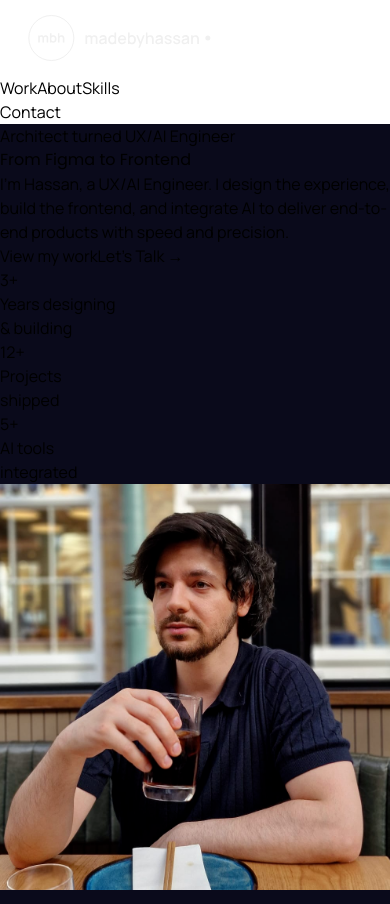
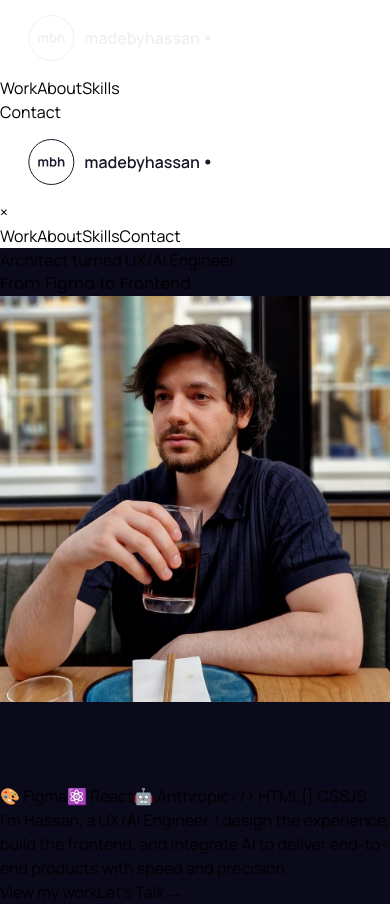
Before and after one commit to Madebyhassan/portfolio, a React (Vite) app in the folder portfolio-project/: page / in a window 390 px wide. Shown: the top 904 px of the page. Built offline with nearby package versions, Linux system fonts and the light colour scheme.

Commit message:
Navbar and Hero section has responsive design

```diff
--- a/portfolio-project/src/components/Hero.jsx
+++ b/portfolio-project/src/components/Hero.jsx
@@ -3,11 +3,14 @@ import { motion } from "framer-motion";
 // Each badge has its own unique movement signature —
 // different y/x/rotate keyframes, duration, and delay
 // so they never move in sync with each other.
+// Positions are now percentages of the photo container's own size,
+// so badges scale proportionally at any container width — no more
+// fixed pixel offsets that overflow on narrower (tablet) screens.
 const badges = [
   {
     id: "figma",
     label: "🎨 Figma",
-    position: { top: "-18px", left: "-36px" },
+    position: { top: "-6%", left: "-14%" },
     y: [0, -10, 4, -7, 0],
     x: [0, 4, -2, 3, 0],
     rotate: [0, 1.5, -1, 0.8, 0],
@@ -18,7 +21,7 @@ const badges = [
   {
     id: "react",
     label: "⚛️ React",
-    position: { top: "-18px", right: "-36px" },
+    position: { top: "-6%", right: "-14%" },
     y: [0, -6, 9, -4, 0],
     x: [0, -3, 4, -2, 0],
     rotate: [0, -1, 1.5, -0.5, 0],
@@ -29,7 +32,7 @@ const badges = [
   {
     id: "anthropic",
     label: "🤖 Anthropic",
-    position: { top: "22%", right: "-60px" },
+    position: { top: "22%", right: "-22%" },
     y: [0, 8, -5, 7, 0],
     x: [0, 3, -4, 2, 0],
     rotate: [0, 0.8, -1.2, 0.5, 0],
@@ -40,7 +43,7 @@ const badges = [
   {
     id: "html",
     label: "</> HTML",
-    position: { bottom: "28%", right: "-48px" },
+    position: { bottom: "28%", right: "-18%" },
     y: [0, -8, 6, -9, 0],
     x: [0, -2, 5, -3, 0],
     rotate: [0, -1.5, 0.8, -1, 0],
@@ -51,7 +54,7 @@ const badges = [
   {
     id: "css",
     label: "{} CSS",
-    position: { top: "38%", left: "-46px" },
+    position: { top: "38%", left: "-17%" },
     y: [0, 7, -8, 5, 0],
     x: [0, -4, 2, -3, 0],
     rotate: [0, 1, -0.8, 1.2, 0],
@@ -62,7 +65,7 @@ const badges = [
   {
     id: "js",
     label: "JS",
-    position: { bottom: "18%", left: "-36px" },
+    position: { bottom: "18%", left: "-14%" },
     y: [0, -9, 5, -7, 0],
     x: [0, 3, -5, 2, 0],
     rotate: [0, -0.8, 1.5, -1, 0],
@@ -72,10 +75,44 @@ const badges = [
   },
 ];
 
+// Static version of the same badges for the mobile row — no motion, no positioning
+const staticBadges = [
+  {
+    id: "figma",
+    label: "🎨 Figma",
+    className: "bg-white/10 border-white/15 text-white/80",
+  },
+  {
+    id: "react",
+    label: "⚛️ React",
+    className: "bg-white/10 border-white/15 text-white/80",
+  },
+  {
+    id: "anthropic",
+    label: "🤖 Anthropic",
+    className: "bg-indigo-500/20 border-indigo-500/30 text-indigo-300",
+  },
+  {
+    id: "html",
+    label: "</> HTML",
+    className: "bg-white/10 border-white/15 text-white/80",
+  },
+  {
+    id: "css",
+    label: "{} CSS",
+    className: "bg-white/10 border-white/15 text-white/80",
+  },
+  {
+    id: "js",
+    label: "JS",
+    className: "bg-yellow-500/15 border-yellow-500/25 text-yellow-300",
+  },
+];
+
 function Hero() {
   return (
     <section
-      className="relative min-h-screen flex items-center overflow-hidden p-24 pb-40"
+      className="relative min-h-screen flex items-center overflow-hidden px-6 py-32 md:p-16 lg:p-24 md:pb-32 lg:pb-40"
       style={{ background: "#0A0A1B" }}
     >
       {/* Background glows */}
@@ -93,10 +130,11 @@ function Hero() {
             "radial-gradient(ellipse at 75% 40%, rgba(139,92,246,0.1) 0%, transparent 55%)",
         }}
       />
+
       {/* Main content */}
-      <div className="max-w-6xl w-full mx-auto px-12 pt-24 flex items-center gap-20">
-        {/* ── LEFT: Text ── */}
-        <div className="flex-1 flex flex-col gap-7">
+      <div className="max-w-6xl w-full mx-auto md:px-8 lg:px-12 pt-16 md:pt-20 lg:pt-24 flex flex-col md:flex-row items-center gap-10 md:gap-12 lg:gap-20">
+        {/* ── TEXT ── */}
+        <div className="flex-1 flex flex-col items-center text-center md:items-start md:text-left gap-6 md:gap-7 w-full">
           <div className="flex items-center gap-3">
             <div className="w-8 h-px bg-indigo-500" />
             <span className="text-indigo-400 text-xs font-semibold tracking-[0.2em] uppercase">
@@ -104,14 +142,57 @@ function Hero() {
             </span>
           </div>
 
-          <h1 className="font-extrabold text-white leading-none tracking-tight">
-            <span className="text-7xl text-white">From </span>{" "}
-            <span className="text-7xl text-indigo-500">Figma </span>{" "}
-            <span className="text-7xl text-white">to </span>{" "}
-            <span className="text-7xl text-indigo-500">Frontend</span>
+          <h1 className="font-extrabold text-white leading-tight md:leading-none tracking-tight">
+            <span className="text-4xl md:text-5xl lg:text-7xl text-white">
+              From{" "}
+            </span>
+            <span className="text-4xl md:text-5xl lg:text-7xl text-indigo-500">
+              Figma{" "}
+            </span>
+            <span className="text-4xl md:text-5xl lg:text-7xl text-white">
+              to{" "}
+            </span>
+            <span className="text-4xl md:text-5xl lg:text-7xl text-indigo-500">
+              Frontend
+            </span>
           </h1>
 
-          <p className="text-white/80 text-lg leading-relaxed max-w-md">
+          {/* ── PHOTO + BADGES — mobile only, sits between headline and description ── */}
+          <div className="md:hidden flex flex-col items-center gap-5 w-full">
+            <div className="relative shrink-0">
+              <div
+                className="absolute -inset-8 pointer-events-none"
+                style={{
+                  background:
+                    "radial-gradient(ellipse at center, rgba(99,102,241,0.25) 0%, transparent 70%)",
+                }}
+              />
+              <div
+                className="relative w-56 rounded-2xl overflow-hidden border border-white/10"
+                style={{ aspectRatio: "4/5" }}
+              >
+                <img
+                  src="/home/hassan-picture.png"
+                  alt="Hassan Al-Hashimi"
+                  className="w-full h-full object-cover"
+                  style={{ objectPosition: "center 10%" }}
+                />
+              </div>
+            </div>
+
+            <div className="flex flex-wrap items-center justify-center gap-2 max-w-xs">
+              {staticBadges.map((badge) => (
+                <span
+                  key={badge.id}
+                  className={`backdrop-blur-sm border rounded-full px-3 py-1.5 text-xs font-medium ${badge.className}`}
+                >
+                  {badge.label}
+                </span>
+              ))}
+            </div>
+          </div>
+
+          <p className="text-white/80 text-base md:text-lg leading-relaxed max-w-md">
             I'm Hassan, a UX/AI Engineer. I{" "}
             <span className="text-indigo-500 font-bold">design</span> the
             experience, <span className="text-indigo-500 font-bold">build</span>{" "}
@@ -127,7 +208,7 @@ function Hero() {
                   .getElementById("work")
                   ?.scrollIntoView({ behavior: "smooth" })
               }
-              className="bg-indigo-500 text-white px-7 py-3.5 rounded-full text-sm font-semibold hover:bg-indigo-600 transition-colors cursor-pointer"
+              className="bg-indigo-500 text-white px-6 md:px-7 py-3 md:py-3.5 rounded-full text-sm font-semibold hover:bg-indigo-600 transition-colors cursor-pointer"
             >
               View my work
             </button>
@@ -144,7 +225,7 @@ function Hero() {
           </div>
 
           {/* Stats */}
-          <div className="flex items-center gap-10 pt-8 border-t border-white/10">
+          <div className="flex items-center justify-center md:justify-start flex-wrap gap-6 md:gap-8 lg:gap-10 pt-8 border-t border-white/10 w-full">
             <div>
               <div className="text-3xl font-extrabold text-indigo-500">
                 3<span className="text-white">+</span>
@@ -179,9 +260,8 @@ function Hero() {
           </div>
         </div>
 
-        {/* ── RIGHT: Photo + floating badges ── */}
-        <div className="relative shrink-0">
-          {/* Glow behind photo */}
+        {/* ── RIGHT: Photo + floating badges — tablet & desktop ── */}
+        <div className="hidden md:block relative shrink-0">
           <div
             className="absolute -inset-8 pointer-events-none"
             style={{
@@ -190,9 +270,9 @@ function Hero() {
             }}
           />
 
-          {/* Photo */}
+          {/* Photo shrinks at md, full size at lg — badges below use % so they scale with it */}
           <div
-            className="relative w-80 rounded-2xl overflow-hidden border border-white/10"
+            className="relative w-56 md:w-64 lg:w-80 rounded-2xl overflow-hidden border border-white/10"
             style={{ aspectRatio: "4/5" }}
           >
             <img
@@ -203,11 +283,10 @@ function Hero() {
             />
           </div>
 
-          {/* Floating badges */}
           {badges.map((badge) => (
             <motion.div
               key={badge.id}
-              className={`absolute backdrop-blur-sm border rounded-full px-3 py-1.5 text-xs font-medium hidden md:block ${badge.className}`}
+              className={`absolute backdrop-blur-sm border rounded-full px-2.5 py-1 md:px-3 md:py-1.5 text-[11px] md:text-xs font-medium whitespace-nowrap ${badge.className}`}
               style={badge.position}
               animate={{ y: badge.y, x: badge.x, rotate: badge.rotate }}
               transition={{
--- a/portfolio-project/src/components/Navbar.jsx
+++ b/portfolio-project/src/components/Navbar.jsx
@@ -1,9 +1,9 @@
 import { useState, useEffect } from "react";
-import { Link, useNavigate } from "react-router-dom";
+import { Link } from "react-router-dom";
 
 function Navbar() {
   const [scrolled, setScrolled] = useState(false);
-  const navigate = useNavigate();
+  const [menuOpen, setMenuOpen] = useState(false);
 
   useEffect(() => {
     const handleScroll = () => setScrolled(window.scrollY > 20);
@@ -11,7 +11,16 @@ function Navbar() {
     return () => window.removeEventListener("scroll", handleScroll);
   }, []);
 
+  // Lock background scroll while the mobile menu is open
+  useEffect(() => {
+    document.body.style.overflow = menuOpen ? "hidden" : "";
+    return () => {
+      document.body.style.overflow = "";
+    };
+  }, [menuOpen]);
+
   const handleSectionLink = (sectionId) => {
+    setMenuOpen(false);
     if (window.location.pathname === "/") {
       document
         .getElementById(sectionId)
@@ -22,23 +31,30 @@ function Navbar() {
   };
 
   return (
+    <>
       <nav
-      className={`fixed top-0 left-0 right-0 z-50 flex items-center justify-between px-12 py-4 transition-all duration-300 ${
+        className={`fixed top-0 left-0 right-0 z-50 flex items-center justify-between px-6 md:px-12 py-4 transition-all duration-300 ${
           scrolled
             ? "bg-white/60 backdrop-blur-md border-b border-gray-200/50 shadow-sm"
             : "bg-transparent"
         }`}
       >
-      <Link to="/" className="flex items-center">
+        {/* Logo */}
+        <Link
+          to="/"
+          className="flex items-center"
+          onClick={() => setMenuOpen(false)}
+        >
           <img
             src={scrolled ? "/home/logo-dark.svg" : "/home/logo-light.svg"}
             alt="Hassan Al-Hashimi"
-          className="h-20 w-auto transition-opacity duration-300"
+            className="h-12 md:h-20 w-auto transition-opacity duration-300"
           />
         </Link>
 
+        {/* Desktop nav links — hidden on mobile */}
         <div
-        className={`flex gap-10 text-sm font-medium transition-colors duration-300 ${scrolled ? "text-gray-300" : "text-white/80"}`}
+          className={`hidden md:flex gap-10 text-sm font-medium transition-colors duration-300 ${scrolled ? "text-gray-300" : "text-white/80"}`}
         >
           <button
             onClick={() => handleSectionLink("work")}
@@ -65,13 +81,86 @@ function Navbar() {
           </button>
         </div>
 
+        {/* Desktop Contact button — hidden on mobile */}
         <button
           onClick={() => handleSectionLink("contact")}
-        className="bg-indigo-500 font-medium text-white px-5 py-2 rounded-full text-sm hover:bg-indigo-600 transition-colors cursor-pointer"
+          className="hidden md:block bg-indigo-500 font-medium text-white px-5 py-2 rounded-full text-sm hover:bg-indigo-600 transition-colors cursor-pointer"
         >
           Contact
         </button>
+
+        {/* Hamburger — visible only on mobile */}
+        <button
+          onClick={() => setMenuOpen(true)}
+          className={`md:hidden flex flex-col items-end gap-1.5 w-8 h-8 justify-center cursor-pointer ${scrolled ? "text-gray-700" : "text-white"}`}
+          aria-label="Open menu"
+        >
+          <span className="block w-6 h-[2px] bg-current rounded-full" />
+          <span className="block w-6 h-[2px] bg-current rounded-full" />
+          <span className="block w-4 h-[2px] bg-current rounded-full" />
+        </button>
       </nav>
+
+      {/* ── DIM OVERLAY — click to close ── */}
+      <div
+        onClick={() => setMenuOpen(false)}
+        className={`fixed inset-0 z-[55] bg-black/40 transition-opacity duration-300 md:hidden ${
+          menuOpen
+            ? "opacity-100 pointer-events-auto"
+            : "opacity-0 pointer-events-none"
+        }`}
+      />
+
+      {/* ── SLIDE-IN PANEL — from the right, ~78% width ── */}
+      <div
+        className={`fixed top-0 right-0 bottom-0 z-[60] w-[78%] max-w-sm bg-white shadow-2xl flex flex-col transition-transform duration-300 ease-out md:hidden ${
+          menuOpen ? "translate-x-0" : "translate-x-full"
+        }`}
+      >
+        <div className="flex items-center justify-between px-6 py-4 border-b border-gray-100">
+          <img
+            src="/home/logo-dark.svg"
+            alt="Hassan Al-Hashimi"
+            className="h-9 w-auto"
+          />
+          <button
+            onClick={() => setMenuOpen(false)}
+            className="text-gray-700 text-3xl leading-none cursor-pointer"
+            aria-label="Close menu"
+          >
+            ×
+          </button>
+        </div>
+
+        <div className="flex-1 flex flex-col items-end justify-start gap-10 px-8 pt-16">
+          <button
+            onClick={() => handleSectionLink("work")}
+            className="text-xl font-semibold text-gray-900 cursor-pointer"
+          >
+            Work
+          </button>
+          <Link
+            to="/about"
+            onClick={() => setMenuOpen(false)}
+            className="text-xl font-semibold text-gray-900"
+          >
+            About
+          </Link>
+          <button
+            onClick={() => handleSectionLink("skills")}
+            className="text-xl font-semibold text-gray-900 cursor-pointer"
+          >
+            Skills
+          </button>
+          <button
+            onClick={() => handleSectionLink("contact")}
+            className="mt-3 bg-indigo-500 font-medium text-white px-7 py-3 rounded-full text-sm hover:bg-indigo-600 transition-colors cursor-pointer"
+          >
+            Contact
+          </button>
+        </div>
+      </div>
+    </>
   );
 }
 
```
Lines whose indentation alone changed are shown as unchanged.
